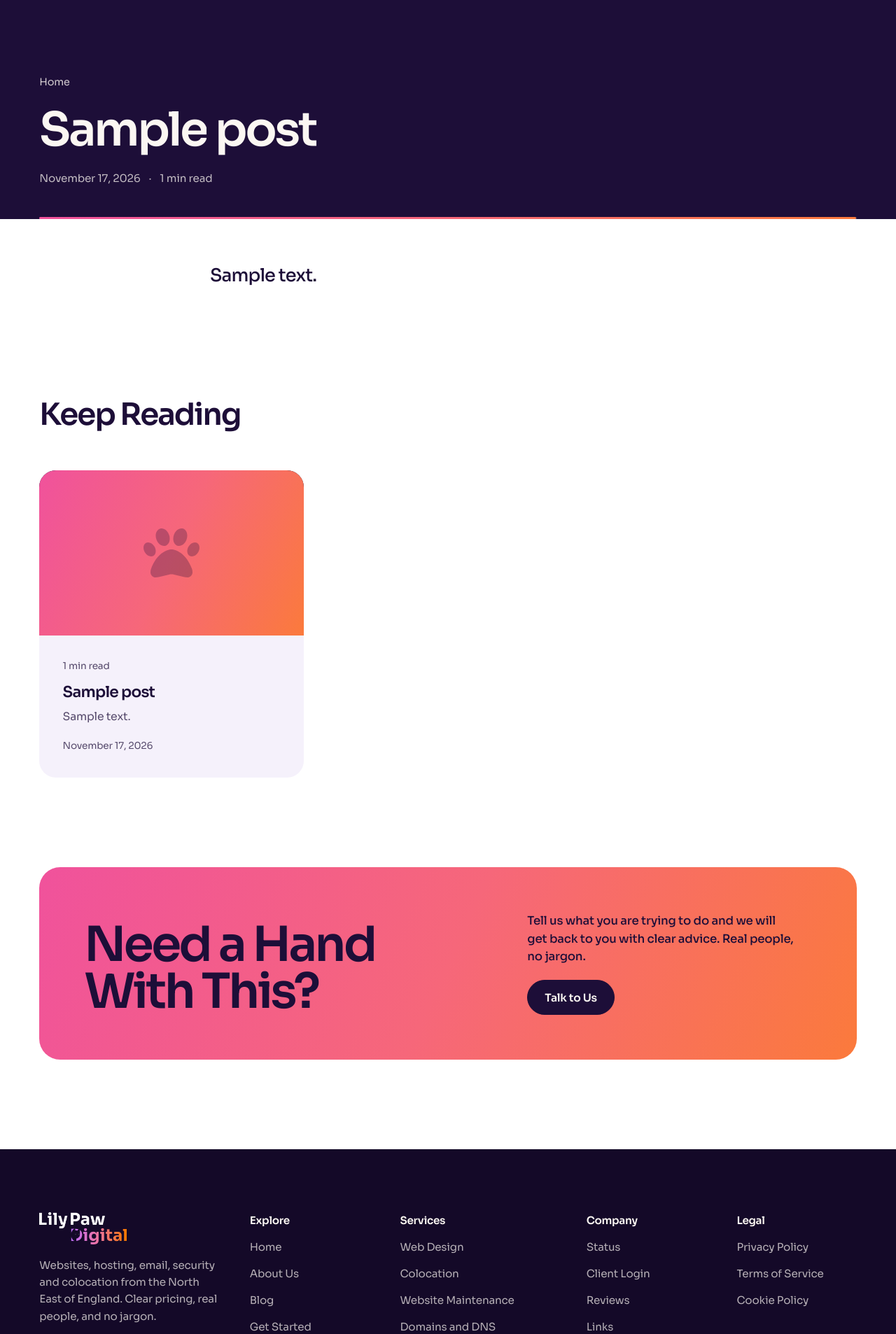
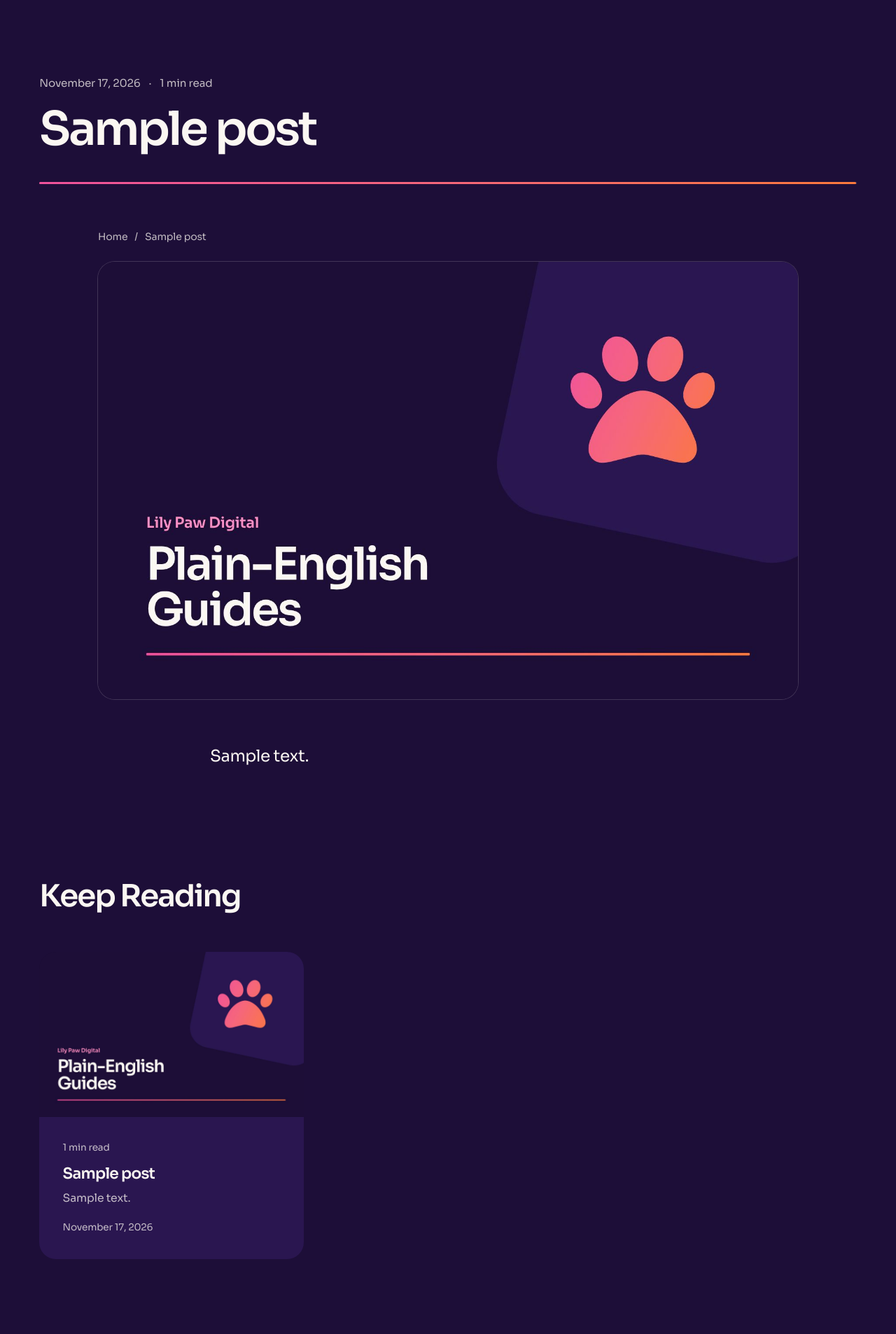
Before and after one commit to LPDigital-2026/mainsite-refresh, a WordPress theme: template lilypawdigital/single.php in a window 1280 px wide. Shown: the part 60-1966 px from the top of the page at 70% size. Run offline with PHP 8.4 and a stand-in for WordPress, Linux system fonts and the light colour scheme; the site name, menu and one post (Sample post) are stand-ins, and other content is empty.

Commit message:
Articles match the rest of the site and every post has an image (v4.35)
- generic .entry-content styles no longer override the article styles
  (they came later in the stylesheet with equal specificity), so article
  text, headings, lists and spacing render as designed
- article header matches other pages (small category/date line, title,
  drawn track), sits on the night surface, and long titles squeeze their
  word stagger to arrive as quickly as short page titles
- branded covers for the seven starter articles and a general one; a post
  without a featured image uses its cover on cards, the article, link
  previews and structured data
- tests for the cover fallback

Co-Authored-By: Claude Opus 5.5 <noreply@anthropic.com>
Claude-Session: https://claude.ai/code/session_01HKWtXKfTNRFzFDNeCmmcCw

```diff
--- a/lilypawdigital/functions.php
+++ b/lilypawdigital/functions.php
@@ -5,7 +5,7 @@
 
 if ( ! defined( 'ABSPATH' ) ) exit;
 
-define( 'LPD_VERSION', '4.34' );
+define( 'LPD_VERSION', '4.35' );
 
 function lpd_setup() {
 	load_theme_textdomain( 'lilypawdigital', get_template_directory() . '/languages' );
@@ -153,6 +153,9 @@ function lpd_share_meta() {
 				$image = $thumbnail[0];
 			}
 		}
+		if ( is_singular( 'post' ) && function_exists( 'lpd_post_image_url' ) ) {
+			$image = lpd_post_image_url();
+		}
 	}
 
 	echo "\n";
--- a/lilypawdigital/inc/blog.php
+++ b/lilypawdigital/inc/blog.php
@@ -13,6 +13,42 @@ function lpd_reading_time( $post = null ) {
 	$text  = wp_strip_all_tags( strip_shortcodes( (string) get_post_field( 'post_content', $post ) ) );
 	$words = str_word_count( $text );
 	return max( 1, (int) round( $words / 220 ) );
+}
+
+/**
+ * A post's picture: its featured image if it has one, otherwise the cover
+ * the theme ships for that article (assets/images/blog/<slug>.jpg), or a
+ * general cover. So every article has an image, and one set in WordPress
+ * always takes over.
+ */
+function lpd_post_cover_url( $post = null ) {
+	$post = get_post( $post );
+	$dir  = get_template_directory() . '/assets/images/blog/';
+	$file = ( $post && is_readable( $dir . $post->post_name . '.jpg' ) ) ? $post->post_name . '.jpg' : 'default.jpg';
+	return get_template_directory_uri() . '/assets/images/blog/' . $file;
+}
+
+function lpd_post_image_url( $post = null, $size = 'large' ) {
+	$post = get_post( $post );
+	if ( $post && has_post_thumbnail( $post ) ) {
+		$url = wp_get_attachment_image_url( get_post_thumbnail_id( $post ), $size );
+		if ( $url ) {
+			return $url;
+		}
+	}
+	return lpd_post_cover_url( $post );
+}
+
+function lpd_post_image( $size = 'large', $attr = array() ) {
+	if ( has_post_thumbnail() ) {
+		the_post_thumbnail( $size, $attr );
+		return;
+	}
+	printf(
+		'<img src="%s" alt="" width="1600" height="1000" loading="%s" decoding="async">',
+		esc_url( lpd_post_cover_url() ),
+		esc_attr( isset( $attr['loading'] ) ? $attr['loading'] : 'lazy' )
+	);
 }
 
 /**
@@ -39,13 +75,7 @@ function lpd_post_card( $size = 'card', $heading = 'h3' ) {
 	<article <?php post_class( 'lpd-post-card' . ( 'large' === $size ? ' lpd-post-card-featured' : '' ) ); ?>>
 		<a class="lpd-post-card-link" href="<?php the_permalink(); ?>">
 			<figure class="lpd-post-card-image">
-				<?php
-				if ( has_post_thumbnail() ) {
-					the_post_thumbnail( 'large' === $size ? 'large' : 'medium_large', array( 'loading' => 'large' === $size ? 'eager' : 'lazy' ) );
-				} else {
-					echo '<span class="lpd-post-card-placeholder" aria-hidden="true"></span>';
-				}
-				?>
+				<?php lpd_post_image( 'large' === $size ? 'large' : 'medium_large', array( 'loading' => 'large' === $size ? 'eager' : 'lazy' ) ); ?>
 			</figure>
 			<div class="lpd-post-card-body">
 				<p class="lpd-post-card-meta">
@@ -164,7 +194,7 @@ function lpd_structured_data() {
 
 	if ( is_singular( 'post' ) ) {
 		$post  = get_queried_object();
-		$image = has_post_thumbnail( $post ) ? wp_get_attachment_image_url( get_post_thumbnail_id( $post ), 'large' ) : get_template_directory_uri() . '/assets/images/share.jpg';
+		$image = lpd_post_image_url( $post );
 		$data[] = array(
 			'@context'         => 'https://schema.org',
 			'@type'            => 'BlogPosting',
--- a/lilypawdigital/single.php
+++ b/lilypawdigital/single.php
@@ -16,33 +16,29 @@ while ( have_posts() ) :
 
 		<header class="page-hero lpd-article-hero">
 			<div class="container">
+				<p class="lpd-article-meta">
+					<?php if ( $lpd_cat ) : ?>
+						<a class="lpd-article-cat" href="<?php echo esc_url( get_category_link( $lpd_cat ) ); ?>"><?php echo esc_html( $lpd_cat->name ); ?></a>
+						<span aria-hidden="true">&middot;</span>
+					<?php endif; ?>
+					<time datetime="<?php echo esc_attr( get_the_date( DATE_W3C ) ); ?>"><?php echo esc_html( get_the_date() ); ?></time>
+					<span aria-hidden="true">&middot;</span>
+					<span><?php echo esc_html( sprintf( _n( '%d min read', '%d min read', lpd_reading_time(), 'lilypawdigital' ), lpd_reading_time() ) ); ?></span>
+				</p>
+				<h1 class="entry-title"><?php the_title(); ?></h1>
+			</div>
+		</header>
+
+		<article id="post-<?php the_ID(); ?>" <?php post_class( 'lpd-article' ); ?>>
+			<div class="container">
 				<nav class="lpd-breadcrumbs" aria-label="<?php esc_attr_e( 'Breadcrumb', 'lilypawdigital' ); ?>">
 					<a href="<?php echo esc_url( home_url( '/' ) ); ?>"><?php esc_html_e( 'Home', 'lilypawdigital' ); ?></a>
 					<?php if ( $lpd_blog ) : ?>
 						<span aria-hidden="true">/</span> <a href="<?php echo esc_url( get_permalink( $lpd_blog ) ); ?>"><?php echo esc_html( get_the_title( $lpd_blog ) ); ?></a>
 					<?php endif; ?>
-					<?php if ( $lpd_cat ) : ?>
-						<span aria-hidden="true">/</span> <a href="<?php echo esc_url( get_category_link( $lpd_cat ) ); ?>"><?php echo esc_html( $lpd_cat->name ); ?></a>
-					<?php endif; ?>
+					<span aria-hidden="true">/</span> <span aria-current="page"><?php the_title(); ?></span>
 				</nav>
-				<h1 class="entry-title"><?php the_title(); ?></h1>
-				<p class="lpd-article-meta">
-					<time datetime="<?php echo esc_attr( get_the_date( DATE_W3C ) ); ?>"><?php echo esc_html( get_the_date() ); ?></time>
-					<span aria-hidden="true">&middot;</span>
-					<span><?php echo esc_html( sprintf( _n( '%d min read', '%d min read', lpd_reading_time(), 'lilypawdigital' ), lpd_reading_time() ) ); ?></span>
-					<?php if ( get_the_modified_date( 'Ymd' ) > get_the_date( 'Ymd' ) ) : ?>
-						<span aria-hidden="true">&middot;</span>
-						<span><?php echo esc_html( sprintf( __( 'Updated %s', 'lilypawdigital' ), get_the_modified_date() ) ); ?></span>
-					<?php endif; ?>
-				</p>
-			</div>
-		</header>
-
-		<article id="post-<?php the_ID(); ?>" <?php post_class( 'lpd-article' ); ?>>
-			<div class="container">
-				<?php if ( has_post_thumbnail() ) : ?>
-					<figure class="lpd-article-image"><?php the_post_thumbnail( 'large', array( 'loading' => 'eager', 'fetchpriority' => 'high' ) ); ?></figure>
-				<?php endif; ?>
+				<figure class="lpd-article-image"><?php lpd_post_image( 'large', array( 'loading' => 'eager', 'fetchpriority' => 'high' ) ); ?></figure>
 				<div class="entry-content lpd-article-body">
 					<?php
 					the_content();
--- a/lilypawdigital/style.css
+++ b/lilypawdigital/style.css
@@ -4,7 +4,7 @@ Theme URI: https://lilypawdigital.xyz
 Author: Lily Paw Digital
 Author URI: https://lilypawdigital.xyz
 Description: Theme for Lily Paw Digital - North East web design, hosting and colocation. Navy and paper, set large, with the paw pink used sparingly.
-Version: 4.34
+Version: 4.35
 Requires at least: 6.0
 Tested up to: 6.6
 Requires PHP: 7.4
@@ -206,7 +206,7 @@ p:last-child { margin-bottom: 0; }
 .lpd-testimonial-link a,
 .lpd-testimonial-source a,
 .lpd-service-more .lpd-service-link a,
-.entry-content:not(.lpd-bands) a:not(.wp-block-button__link) {
+.entry-content:not(.lpd-bands):not(.lpd-article-body) a:not(.wp-block-button__link) {
   color: var(--accent-text);
   text-decoration: underline;
   text-decoration-thickness: 1px;
@@ -1332,6 +1332,7 @@ body:has(.lpd-bands > .lpd-process:first-child) .page-hero .container::after { d
 .lpd-post-card-link { display: flex; flex-direction: column; height: 100%; background: var(--panel); border-radius: var(--radius); overflow: hidden; color: var(--fg); transition: transform 0.16s var(--ease-out); }
 .lpd-post-card-link:active { transform: scale(0.985); }
 .lpd-post-card-image { margin: 0; aspect-ratio: 16 / 10; overflow: hidden; background: var(--night-deep); }
+.lpd-post-card-image img { display: block; }
 .lpd-post-card-image img { width: 100%; height: 100%; object-fit: cover; transition: transform 0.9s var(--ease-out); }
 /* no picture: the paw on the brand gradient */
 .lpd-post-card-placeholder { position: relative; display: block; width: 100%; height: 100%; background: var(--paw); }
@@ -1373,20 +1374,16 @@ body:has(.lpd-bands > .lpd-process:first-child) .page-hero .container::after { d
 .lpd-blog-empty p:last-child { margin: 0; }
 
 /* an article: night header, then a light reading surface */
-.lpd-article-hero .container { padding-bottom: clamp(28px, 3.6vw, 48px); }
 .lpd-article-hero .entry-title { max-width: 18em; font-size: clamp(2.2rem, 5.2vw, 4.25rem); letter-spacing: -0.045em; line-height: 1.02; }
-.lpd-breadcrumbs { display: flex; flex-wrap: wrap; gap: 6px 10px; margin: 0 0 22px; color: rgba(251, 247, 242, 0.6); font-size: 0.9rem; }
-.lpd-breadcrumbs a { color: rgba(251, 247, 242, 0.82); }
-@media (hover: hover) and (pointer: fine) { .lpd-breadcrumbs a:hover { color: var(--cream); text-decoration: underline; text-underline-offset: 0.2em; } }
-.lpd-article-meta { display: flex; flex-wrap: wrap; gap: 6px 12px; margin: 22px 0 0; color: rgba(251, 247, 242, 0.74); font-size: 0.95rem; }
-.lpd-article, .lpd-related, .lpd-article-cta {
-  --bg: var(--white); --panel: var(--light); --fg: var(--ink); --fg-dim: #564a6c;
-  --rule: rgba(29, 14, 56, 0.14); --rule-strong: rgba(29, 14, 56, 0.42); --accent-text: var(--pink-ink);
-  --field-bg: #fff; --field-border: rgba(29, 14, 56, 0.3);
-  background: var(--bg); color: var(--fg);
-}
+/* the same header as every other page: a small line, the title, the track */
+.lpd-article-meta { display: flex; flex-wrap: wrap; gap: 6px 12px; margin: 0 0 20px; color: rgba(251, 247, 242, 0.74); font-size: 0.95rem; }
+.lpd-article-cat { color: var(--accent-text); font-weight: 600; }
+.lpd-breadcrumbs { display: flex; flex-wrap: wrap; gap: 6px 10px; max-width: 1000px; margin: 0 auto 24px; color: var(--fg-dim); font-size: 0.88rem; }
+.lpd-breadcrumbs a { color: var(--fg-dim); }
+.lpd-breadcrumbs [aria-current] { overflow: hidden; max-width: 34ch; white-space: nowrap; text-overflow: ellipsis; }
+@media (hover: hover) and (pointer: fine) { .lpd-breadcrumbs a:hover, .lpd-article-cat:hover { color: var(--fg); text-decoration: underline; text-underline-offset: 0.2em; } }
 .lpd-article { padding: clamp(40px, 5vw, 72px) 0 var(--section); }
-.lpd-article-image { max-width: 1000px; margin: 0 auto clamp(36px, 5vw, 64px); overflow: hidden; border-radius: var(--radius); }
+.lpd-article-image { max-width: 1000px; margin: 0 auto clamp(36px, 5vw, 64px); overflow: hidden; border-radius: var(--radius); box-shadow: 0 0 0 1px var(--rule); }
 .lpd-article-image img { width: 100%; }
 .lpd-article-body,
 .lpd-article-tags,
@@ -1403,20 +1400,19 @@ body:has(.lpd-bands > .lpd-process:first-child) .page-hero .container::after { d
 .entry-content.lpd-article-body blockquote { margin: 2em 0; padding: 0 0 0 24px; border-left: 3px solid var(--pink); }
 .entry-content.lpd-article-body blockquote p { font-size: 1.3rem; font-weight: 500; letter-spacing: -0.02em; line-height: 1.45; }
 .entry-content.lpd-article-body :is(figure, .wp-block-image) { margin: 2em 0; }
-.entry-content.lpd-article-body img { border-radius: var(--radius-sm); margin: 0; }
+.entry-content.lpd-article-body img { border-radius: var(--radius-sm); margin: 0; height: auto; }
 .entry-content.lpd-article-body figcaption { margin-top: 10px; color: var(--fg-dim); font-size: 0.9rem; text-align: left; }
-.entry-content.lpd-article-body code { padding: 2px 6px; border-radius: 6px; background: var(--light); font-size: 0.92em; }
-.entry-content.lpd-article-body pre { overflow-x: auto; margin: 2em 0; padding: 20px; border-radius: var(--radius-sm); background: var(--night); color: var(--cream); font-size: 0.92rem; line-height: 1.6; }
+.entry-content.lpd-article-body code { padding: 2px 6px; border-radius: 6px; background: var(--panel); font-size: 0.92em; }
+.entry-content.lpd-article-body pre { overflow-x: auto; margin: 2em 0; padding: 20px; border-radius: var(--radius-sm); background: var(--night-deep); color: var(--cream); font-size: 0.92rem; line-height: 1.6; }
 .entry-content.lpd-article-body pre code { padding: 0; background: none; }
 .entry-content.lpd-article-body table { width: 100%; margin: 2em 0; border-collapse: collapse; font-size: 1rem; }
 .entry-content.lpd-article-body :is(th, td) { padding: 12px 14px; border-bottom: 1px solid var(--rule); text-align: left; }
 .entry-content.lpd-article-body hr { margin: 2.5em 0; border: 0; border-top: 1px solid var(--rule); }
 .lpd-article-tags { display: flex; flex-wrap: wrap; gap: 8px; margin-top: 40px; padding: 0; list-style: none; }
-.lpd-article-tags a { display: inline-block; padding: 6px 14px; border-radius: 999px; background: var(--light); color: var(--fg); font-size: 0.9rem; font-weight: 500; }
+.lpd-article-tags a { display: inline-block; padding: 6px 14px; border-radius: 999px; background: var(--panel); color: var(--fg); font-size: 0.9rem; font-weight: 500; }
 .lpd-article-comments { margin-top: 56px; }
 .lpd-related { padding: 0 0 var(--section); }
 .lpd-related h2 { margin: 0 0 var(--head); font-size: clamp(1.8rem, 3.4vw, 2.75rem); letter-spacing: -0.045em; }
-.lpd-related .lpd-post-card-link { background: var(--light); }
 .lpd-article-cta { padding: 0 0 var(--section); }
 
 /* home page: newest articles (hidden until there are some) */
@@ -1430,12 +1426,12 @@ body:has(.lpd-bands > .lpd-process:first-child) .page-hero .container::after { d
 .site-main { min-height: 50vh; }
 .lpd-page-content { max-width: 700px; margin: 0 auto; padding: clamp(40px, 6vw, 80px) 0 var(--section); }
 .lpd-page-content-wide { max-width: var(--wrap); }
-.entry-content:not(.lpd-bands) p { color: var(--fg-dim); margin: 0 0 18px; }
-.entry-content:not(.lpd-bands) h2 { font-size: clamp(1.7rem, 3vw, 2.4rem); margin: 48px 0 18px; }
-.entry-content:not(.lpd-bands) h3 { font-size: 1.3rem; margin: 28px 0 10px; }
-.entry-content:not(.lpd-bands) ul, .entry-content:not(.lpd-bands) ol { color: var(--fg-dim); padding-left: 22px; margin: 0 0 18px; }
-.entry-content:not(.lpd-bands) img { border-radius: var(--radius); margin: 8px 0 24px; }
-.entry-content:not(.lpd-bands) > p:first-of-type { color: var(--fg); font-size: clamp(1.25rem, 2.1vw, 1.6rem); font-weight: 500; letter-spacing: -0.035em; line-height: 1.3; margin-bottom: 32px; }
+.entry-content:not(.lpd-bands):not(.lpd-article-body) p { color: var(--fg-dim); margin: 0 0 18px; }
+.entry-content:not(.lpd-bands):not(.lpd-article-body) h2 { font-size: clamp(1.7rem, 3vw, 2.4rem); margin: 48px 0 18px; }
+.entry-content:not(.lpd-bands):not(.lpd-article-body) h3 { font-size: 1.3rem; margin: 28px 0 10px; }
+.entry-content:not(.lpd-bands):not(.lpd-article-body) ul, .entry-content:not(.lpd-bands):not(.lpd-article-body) ol { color: var(--fg-dim); padding-left: 22px; margin: 0 0 18px; }
+.entry-content:not(.lpd-bands):not(.lpd-article-body) img { border-radius: var(--radius); margin: 8px 0 24px; }
+.entry-content:not(.lpd-bands):not(.lpd-article-body) > p:first-of-type { color: var(--fg); font-size: clamp(1.25rem, 2.1vw, 1.6rem); font-weight: 500; letter-spacing: -0.035em; line-height: 1.3; margin-bottom: 32px; }
 .lpd-page-content .entry-content .wp-block-columns { display: grid; grid-template-columns: repeat(auto-fit, minmax(220px, 1fr)); gap: var(--gap); margin: 0 0 40px; }
 .lpd-page-content .entry-content .wp-block-columns > .wp-block-column { width: auto; flex-basis: auto; margin: 0; }
 .lpd-page-content .entry-content .wp-block-columns.lpd-colocation-pricing { grid-template-columns: repeat(auto-fit, minmax(260px, 1fr)); }
@@ -1518,6 +1514,7 @@ body:has(.lpd-bands > .lpd-process:first-child) .page-hero .container::after { d
   .lpd-w > span { display: inline-block; animation: lpd-word 0.9s var(--ease-out) both; animation-delay: calc(80ms + var(--i, 0) * 55ms); }
 
   .page-hero .container::after { animation: lpd-draw 1.3s var(--ease-in-out) 0.35s both; }
+  .lpd-article-meta { animation: lpd-rise 0.7s var(--ease-out) 0.05s both; }
   .lpd-kw { animation: lpd-rise 0.7s var(--ease-out) both; animation-delay: calc(60ms + var(--i, 0) * 90ms); }
   .lpd-hero .lpd-w > span { animation-delay: calc(80ms + var(--i, 0) * 140ms); }
   /* with the line above it, the headline starts once that line is under way */
--- a/tools/preview/render.php
+++ b/tools/preview/render.php
@@ -22,7 +22,8 @@ $samples = [
   ['Keeping Your Domain Safe From Expiry', 'Domains', 'Losing your domain can take your website and email down overnight. Here is how to make sure it never happens.', 600, false],
 ];
 foreach ($samples as $i => $x) {
-  $GLOBALS['POSTS'][] = (object)['ID'=>100+$i,'post_title'=>$x[0],'cat'=>$x[1],'excerpt'=>$x[2],'post_content'=>str_repeat('word ', $x[3]),'thumb'=>$x[4],'date'=>date('j F Y', strtotime("2026-11-20 -".($i*6)." days"))];
+  $slugs=['spf-dkim-dmarc-explained','does-my-small-business-need-a-website','what-is-colocation','signs-your-wordpress-site-needs-maintenance','microsoft-365-business-plans-compared','hosted-pbx-explained','keeping-domain-safe'];
+  $GLOBALS['POSTS'][] = (object)['ID'=>100+$i,'post_name'=>$slugs[$i],'post_title'=>$x[0],'cat'=>$x[1],'excerpt'=>$x[2],'post_content'=>str_repeat('word ', $x[3]),'thumb'=>false,'date'=>date('j F Y', strtotime("2026-11-20 -".($i*6)." days"))];
 }
 $GLOBALS['LOOP'] = null; $GLOBALS['CUR'] = null;
 class WP_Query { public $posts; public $post_count; private $i = -1;
```
Also changed, not shown: DESIGN.md (+7 -1 lines), lilypawdigital/js/interactions.js (+8 -0 lines), tools/tests/test-blog.php (+6 -2 lines), README.md, lilypawdigital/assets/images/blog/default.jpg (added), lilypawdigital/assets/images/blog/does-my-small-business-need-a-website.jpg (added), lilypawdigital/assets/images/blog/domain-and-ssl-expiry.jpg (added), lilypawdigital/assets/images/blog/hosted-pbx-explained.jpg (added), lilypawdigital/assets/images/blog/microsoft-365-business-plans-compared.jpg (added), lilypawdigital/assets/images/blog/signs-your-wordpress-site-needs-maintenance.jpg (added), lilypawdigital/assets/images/blog/spf-dkim-dmarc-explained.jpg (added), lilypawdigital/assets/images/blog/what-is-colocation.jpg (added).
